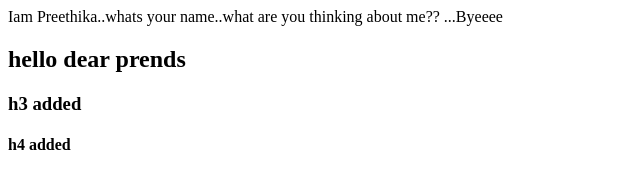
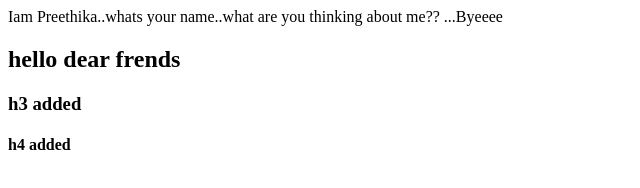
Before and after one commit to preethika124/repo2, a plain HTML site: page index.html in a window 1280 px wide. Shown: the full height of the page, 0-640 px from the left. Drawn offline with Linux system fonts and the light colour scheme.

Commit message:
frends added

```diff
--- a/index.html
+++ b/index.html
@@ -6,7 +6,7 @@
     </head>
     <body>
         <p> Iam Preethika..whats your name..what are you thinking about me?? ...Byeeee</p>
-        <h2> hello dear prends</h2>
+        <h2> hello dear frends</h2>
         <h3>h3 added</h3>
         <h4>h4 added</h4>
     </body>
```
